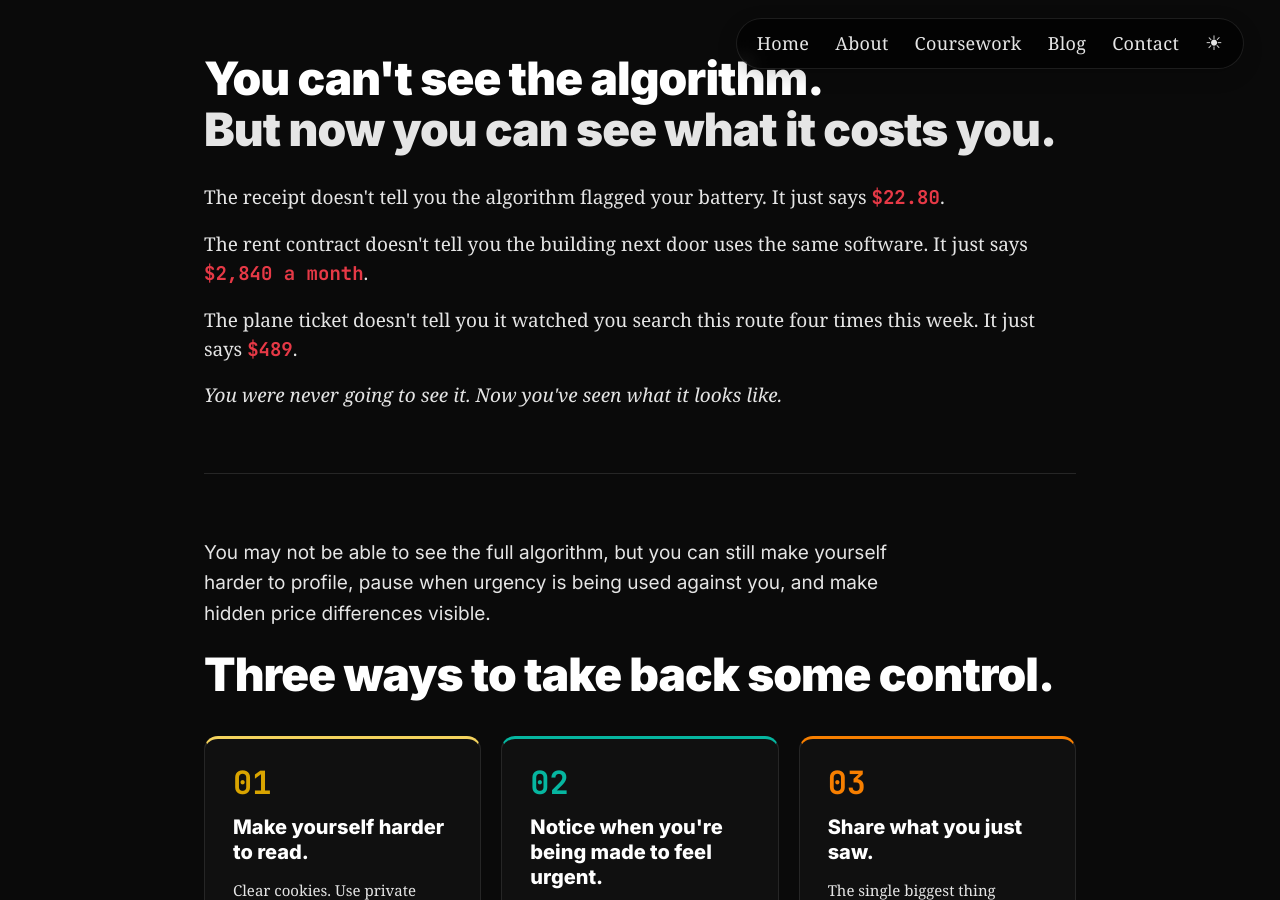
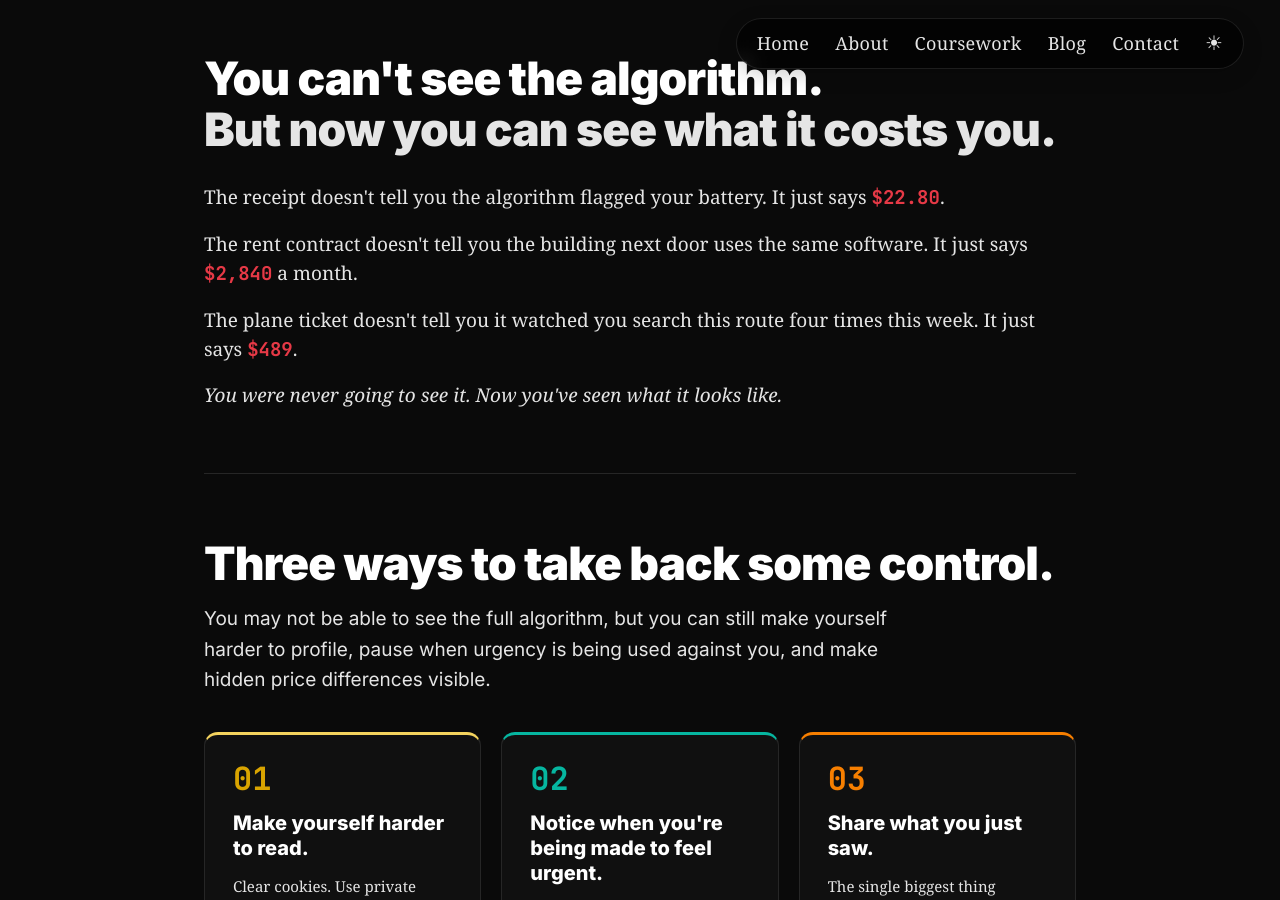
Before and after one commit to crushWu8/my-site, a Jekyll site: the page built from _posts/2026-06-18-the-price-is-watching-you.md, in a window 1280 px wide and 900 px high, scrolled down 7745 px. Built offline with Jekyll 4.4.1, drawn with Linux system fonts in a browser that asks for light colours; some of the changed lines change nothing that is shown.

Commit message:
new blog

```diff
--- a/_posts/2026-06-18-the-price-is-watching-you.md
+++ b/_posts/2026-06-18-the-price-is-watching-you.md
@@ -290,15 +290,15 @@ excerpt: In 1985, four things decided the price of a plane ticket. In 2026, it's
     <h2 id="pe-close-h" class="pe-close-title reveal">You can't see the algorithm.<br><span>But now you can see what it costs you.</span></h2>
     <div class="pe-receipts">
       <p class="pe-receipt reveal">The receipt doesn't tell you the algorithm flagged your battery. It just says <span class="pe-amt">$22.80</span>.</p>
-      <p class="pe-receipt reveal">The rent contract doesn't tell you the building next door uses the same software. It just says <span class="pe-amt">$2,840 a month</span>.</p>
+      <p class="pe-receipt reveal">The rent contract doesn't tell you the building next door uses the same software. It just says <span class="pe-amt">$2,840</span> a month.</p>
       <p class="pe-receipt reveal">The plane ticket doesn't tell you it watched you search this route four times this week. It just says <span class="pe-amt">$489</span>.</p>
     </div>
     <p class="pe-close-anchor reveal">You were never going to see it. Now you've seen what it looks like.</p>
 
     <hr class="pe-sep">
 
+    <h2 class="pe-actions-h reveal">Three ways to take back some control.</h2>
     <p class="pe-actions-intro reveal">You may not be able to see the full algorithm, but you can still make yourself harder to profile, pause when urgency is being used against you, and make hidden price differences visible.</p>
-    <h2 class="pe-actions-h reveal">Three ways to take back some control.</h2>
     <div class="pe-action-grid">
       <div class="pe-action pe-action-1 reveal">
         <div class="pe-action-num">01</div>
@@ -542,8 +542,8 @@ excerpt: In 1985, four things decided the price of a plane ticket. In 2026, it's
 .pe-receipt:nth-of-type(3){transition-delay:.24s}
 .pe-amt{font-family:"JetBrains Mono",monospace; font-weight:700; color:var(--pe-red)}
 .pe-close-anchor{font-family:Georgia,"Times New Roman",serif; font-style:italic; font-size:clamp(22px,3.4vw,30px); color:var(--pe-strong); line-height:1.4; margin:36px 0 0; transition-delay:.4s}
-.pe-actions-intro{font-size:clamp(16px,2.1vw,19px)!important; color:var(--pe-text); line-height:1.6; margin:0 0 20px!important; max-width:60ch}
-.pe-actions-h{margin-top:0!important}
+.pe-actions-h{margin-top:0!important; margin-bottom:16px!important}
+.pe-actions-intro{font-size:clamp(16px,2.1vw,19px)!important; color:var(--pe-lead); line-height:1.6; margin:0!important; max-width:60ch}
 .pe-action-grid{display:grid; grid-template-columns:repeat(3,1fr); gap:20px; margin-top:36px}
 .pe-action{background:var(--pe-surface); border:1px solid var(--pe-line); border-top:3px solid var(--pe-line); border-radius:14px; padding:28px;
   transition:transform .2s ease, box-shadow .2s ease, opacity .8s ease, transform .8s ease}
```
Also changed, not shown: 2 other files.
